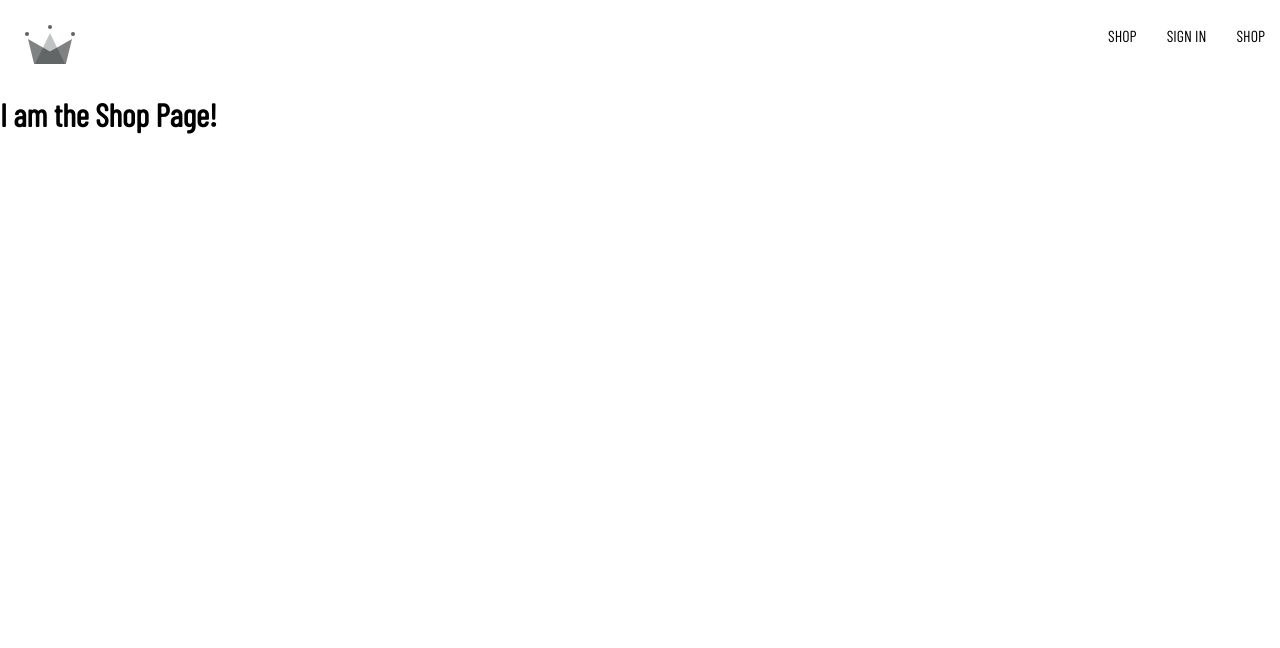
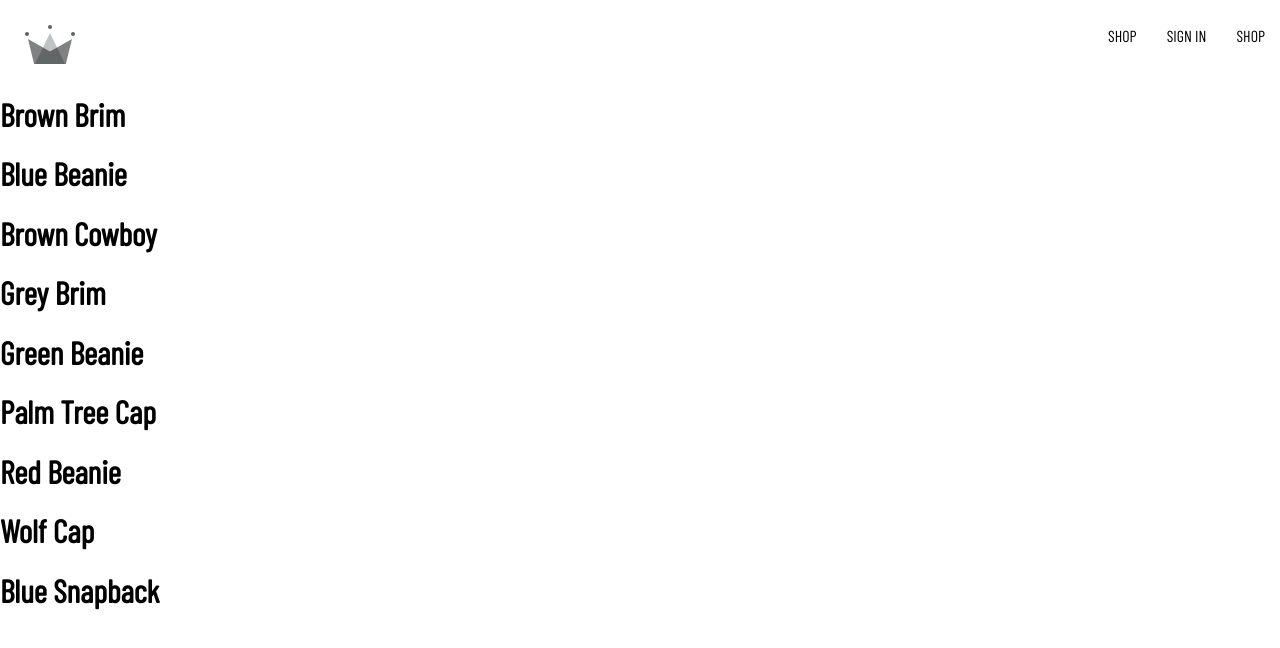
Before and after one commit to changLiCoding/TurboEclothing, a React (Create React App) app: page /shop in a window 1280 px wide. Shown: the top 648 px of the page. Built offline with nearby package versions, Linux system fonts and the light colour scheme; no server answers.

Commit message:
Products useContext without firebase

```diff
--- a/src/App.js
+++ b/src/App.js
@@ -2,11 +2,11 @@
 import { Routes, Route } from 'react-router-dom'
 import Navigation from './routes/navigation/navigation.component';
 import Authentication from './routes/authentication/authentication.component';
+import Shop from './routes/shop/shop.component';
 
-
-const Shop = () => {
-  return (<div><h1>I am the Shop Page!</h1></div>)
-}
+// const Shop = () => {
+//   return (<div><h1>I am the Shop Page!</h1></div>)
+// }
 
 
 const App = () => {
--- /dev/null
+++ b/src/contexts/products.context.jsx
@@ -0,0 +1,16 @@
+import { createContext, useState, useEffect } from "react";
+
+
+import SHOP_DATA from '../shop-data.json';
+
+export const ProductsContext = createContext({
+    products: []
+});
+
+export const ProductsProvider = ({ children }) => {
+    const [products, setProducts] = useState(SHOP_DATA)
+    const value = { products };
+    return (
+        <ProductsContext.Provider value={value}> {children}</ProductsContext.Provider>
+    )
+}
--- a/src/index.js
+++ b/src/index.js
@@ -4,6 +4,7 @@
 
 import App from './App';
 import { UserProvider } from './contexts/user.context';
+import { ProductsProvider } from './contexts/products.context';
 
 import './index.scss';
 
@@ -13,7 +14,9 @@
   <React.StrictMode>
     <BrowserRouter>
       <UserProvider>
-        <App />
+        <ProductsProvider>
+          <App />
+        </ProductsProvider>
       </UserProvider>
     </BrowserRouter>
   </React.StrictMode>
--- /dev/null
+++ b/src/routes/shop/shop.component.jsx
@@ -0,0 +1,21 @@
+import { useContext } from "react";
+
+import { ProductsContext } from "../../contexts/products.context";
+
+const Shop = () => {
+    const { products } = useContext(ProductsContext)
+    return (
+        <div>
+            {products.map(({ id, name }) => {
+                return (
+                    <div key={id}>
+                        <h1>
+                            {name}
+                        </h1>
+                    </div>
+                )
+            })}
+        </div>)
+}
+
+export default Shop;
--- a/src/shop-data.json
+++ b/src/shop-data.json
@@ -0,0 +1,56 @@
+[
+    {
+        "id": 1,
+        "name": "Brown Brim",
+        "imageUrl": "https://i.ibb.co/ZYW3VTp/brown-brim.png",
+        "price": 25
+    },
+    {
+        "id": 2,
+        "name": "Blue Beanie",
+        "imageUrl": "https://i.ibb.co/ypkgK0X/blue-beanie.png",
+        "price": 18
+    },
+    {
+        "id": 3,
+        "name": "Brown Cowboy",
+        "imageUrl": "https://i.ibb.co/QdJwgmp/brown-cowboy.png",
+        "price": 35
+    },
+    {
+        "id": 4,
+        "name": "Grey Brim",
+        "imageUrl": "https://i.ibb.co/RjBLWxB/grey-brim.png",
+        "price": 25
+    },
+    {
+        "id": 5,
+        "name": "Green Beanie",
+        "imageUrl": "https://i.ibb.co/YTjW3vF/green-beanie.png",
+        "price": 18
+    },
+    {
+        "id": 6,
+        "name": "Palm Tree Cap",
+        "imageUrl": "https://i.ibb.co/rKBDvJX/palm-tree-cap.png",
+        "price": 14
+    },
+    {
+        "id": 7,
+        "name": "Red Beanie",
+        "imageUrl": "https://i.ibb.co/bLB646Z/red-beanie.png",
+        "price": 18
+    },
+    {
+        "id": 8,
+        "name": "Wolf Cap",
+        "imageUrl": "https://i.ibb.co/1f2nWMM/wolf-cap.png",
+        "price": 14
+    },
+    {
+        "id": 9,
+        "name": "Blue Snapback",
+        "imageUrl": "https://i.ibb.co/X2VJP2W/blue-snapback.png",
+        "price": 16
+    }
+]
```
